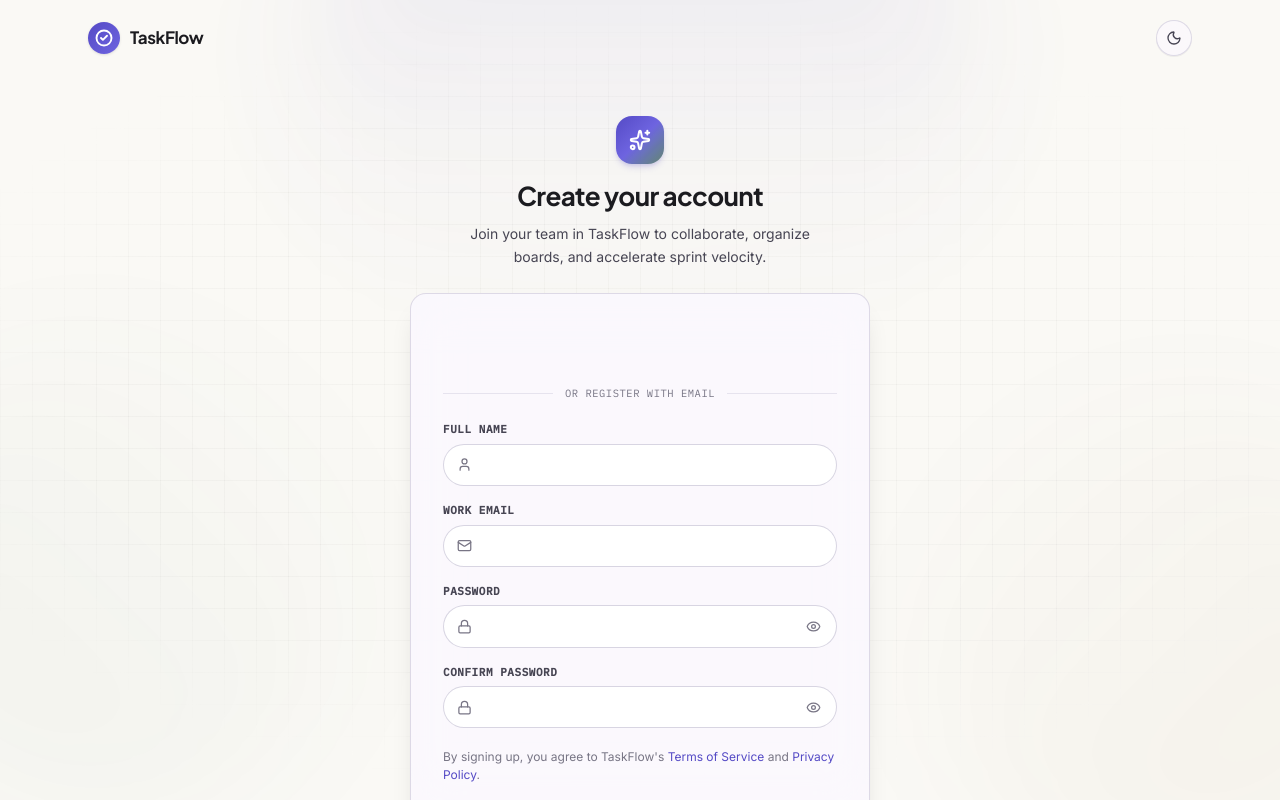
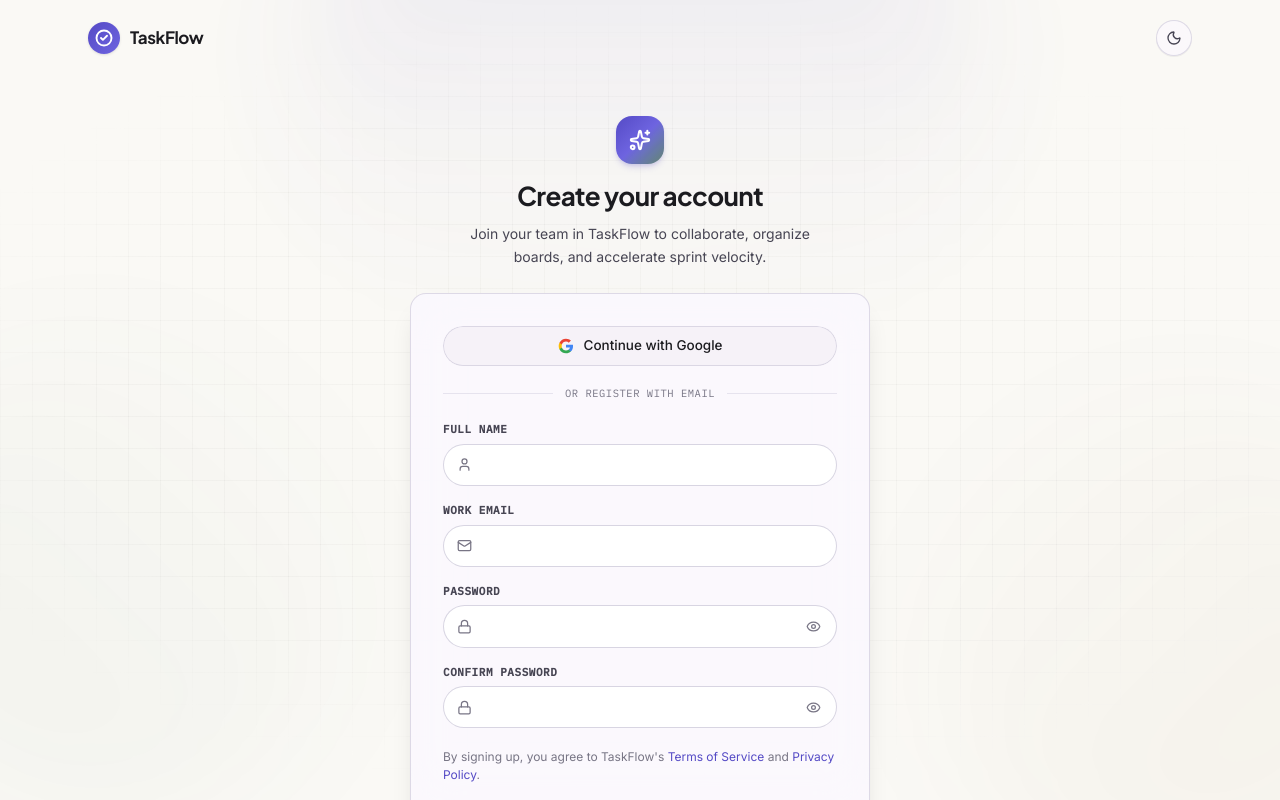
Before and after one commit to samimkabiru/taskflow-frontend, a Next.js app: page /register in a window 1280 px wide. Built offline with nearby package versions, Linux system fonts and the light colour scheme; no server answers.

Commit message:
feat(auth): custom full-width Google button with forced account chooser

```diff
--- a/src/app/(auth)/login/page.tsx
+++ b/src/app/(auth)/login/page.tsx
@@ -10,7 +10,7 @@ import {
 } from "lucide-react";
 import { useAuth } from "@/contexts/AuthContext";
 import { toast } from "sonner";
-import { GoogleLogin } from "@react-oauth/google";
+import GoogleSignInButton from "@/components/auth/GoogleSignInButton";
 
 export default function LoginPage() {
   const { login, loginWithGoogle, user, isLoading } = useAuth();
@@ -96,15 +96,9 @@ export default function LoginPage() {
       <div className="relative rounded-2xl border border-outline-variant/60 bg-surface/85 dark:bg-surface-low/85 backdrop-blur-xl shadow-xl p-6 sm:p-8 flex flex-col gap-5">
 
         {/* Google Sign-In */}
-        <div className="w-full flex justify-center min-h-[40px] [&>div]:!w-full [&_iframe]:!w-full">
-          {isGoogleLoading ? (
-            <div className="w-full h-10 px-4 rounded-full border border-outline-variant/60 bg-surface-low/80 dark:bg-surface-high/60 flex items-center justify-center gap-2.5 text-on-surface-variant font-[family-name:var(--font-body)] text-[13.5px] font-medium shadow-2xs select-none">
-              <Loader2 size={16} className="animate-spin text-primary shrink-0" />
-              <span>Signing you in with Google…</span>
-            </div>
-          ) : (
-            <div className="w-full rounded-full overflow-hidden">
-              <GoogleLogin
+        <GoogleSignInButton
+          isLoading={isGoogleLoading}
+          text="Continue with Google"
           onSuccess={async (credentialResponse) => {
             const idToken = credentialResponse.credential;
             if (!idToken) {
@@ -125,15 +119,7 @@ export default function LoginPage() {
             setIsGoogleLoading(false);
             toast.error("Google sign-in was unsuccessful. Please try again.");
           }}
-                theme="outline"
-                size="large"
-                shape="pill"
-                text="continue_with"
-                width="100%"
         />
-            </div>
-          )}
-        </div>
 
         {/* Divider */}
         <div className="flex items-center gap-3">
--- a/src/app/(auth)/register/page.tsx
+++ b/src/app/(auth)/register/page.tsx
@@ -11,7 +11,7 @@ import {
 import { useAuth } from "@/contexts/AuthContext";
 import { toast } from "sonner";
 import { cn } from "@/lib/utils";
-import { GoogleLogin } from "@react-oauth/google";
+import GoogleSignInButton from "@/components/auth/GoogleSignInButton";
 
 export default function RegisterPage() {
   const { register, loginWithGoogle, user, isLoading } = useAuth();
@@ -119,15 +119,9 @@ export default function RegisterPage() {
       <div className="relative rounded-2xl border border-outline-variant/60 bg-surface/85 dark:bg-surface-low/85 backdrop-blur-xl shadow-xl p-6 sm:p-8 flex flex-col gap-5">
 
         {/* Google Sign-In */}
-        <div className="w-full flex justify-center min-h-[40px] [&>div]:!w-full [&_iframe]:!w-full">
-          {isGoogleLoading ? (
-            <div className="w-full h-10 px-4 rounded-full border border-outline-variant/60 bg-surface-low/80 dark:bg-surface-high/60 flex items-center justify-center gap-2.5 text-on-surface-variant font-[family-name:var(--font-body)] text-[13.5px] font-medium shadow-2xs select-none">
-              <Loader2 size={16} className="animate-spin text-primary shrink-0" />
-              <span>Signing you in with Google…</span>
-            </div>
-          ) : (
-            <div className="w-full rounded-full overflow-hidden">
-              <GoogleLogin
+        <GoogleSignInButton
+          isLoading={isGoogleLoading}
+          text="Continue with Google"
           onSuccess={async (credentialResponse) => {
             const idToken = credentialResponse.credential;
             if (!idToken) {
@@ -148,15 +142,7 @@ export default function RegisterPage() {
             setIsGoogleLoading(false);
             toast.error("Google sign-in was unsuccessful. Please try again.");
           }}
-                theme="outline"
-                size="large"
-                shape="pill"
-                text="continue_with"
-                width="100%"
         />
-            </div>
-          )}
-        </div>
 
         {/* Divider */}
         <div className="flex items-center gap-3">
--- /dev/null
+++ b/src/components/auth/GoogleSignInButton.tsx
@@ -0,0 +1,79 @@
+"use client";
+
+import { useEffect } from "react";
+import { GoogleLogin, CredentialResponse, googleLogout } from "@react-oauth/google";
+import { Loader2 } from "lucide-react";
+
+interface GoogleSignInButtonProps {
+  onSuccess: (credentialResponse: CredentialResponse) => void;
+  onError: () => void;
+  isLoading?: boolean;
+  text?: string;
+}
+
+export default function GoogleSignInButton({
+  onSuccess,
+  onError,
+  isLoading = false,
+  text = "Continue with Google",
+}: GoogleSignInButtonProps) {
+  // Disable automatic selection on mount to force the Google Account Chooser
+  // so the user is always presented with their list of emails
+  useEffect(() => {
+    try {
+      googleLogout();
+    } catch {
+      // no-op if Google script not initialized yet
+    }
+  }, []);
+
+  if (isLoading) {
+    return (
+      <div className="w-full h-10 px-4 rounded-full border border-outline-variant/60 bg-surface-low/80 dark:bg-surface-high/60 flex items-center justify-center gap-2.5 text-on-surface-variant font-[family-name:var(--font-body)] text-[13.5px] font-medium shadow-2xs select-none">
+        <Loader2 size={16} className="animate-spin text-primary shrink-0" />
+        <span>Signing you in with Google…</span>
+      </div>
+    );
+  }
+
+  return (
+    <div className="group relative w-full h-10 rounded-full overflow-hidden">
+      {/* ── Custom Native Button UI (Always full-width, never shrinks, never personalizes) ── */}
+      <div className="w-full h-full px-4 rounded-full border border-outline-variant/60 bg-surface-low/80 dark:bg-surface-high/60 group-hover:bg-surface-low group-hover:border-outline-variant dark:group-hover:bg-surface-high flex items-center justify-center gap-2.5 text-on-surface font-[family-name:var(--font-body)] text-[13.5px] font-medium shadow-2xs select-none transition-all cursor-pointer">
+        <svg className="w-4 h-4 shrink-0" viewBox="0 0 24 24" aria-hidden="true">
+          <path
+            fill="#4285F4"
+            d="M22.56 12.25c0-.78-.07-1.53-.2-2.25H12v4.26h5.92c-.26 1.37-1.04 2.53-2.21 3.31v2.77h3.57c2.08-1.92 3.28-4.74 3.28-8.09z"
+          />
+          <path
+            fill="#34A853"
+            d="M12 23c2.97 0 5.46-.98 7.28-2.66l-3.57-2.77c-.98.66-2.23 1.06-3.71 1.06-2.86 0-5.29-1.93-6.16-4.53H2.18v2.84C3.99 20.53 7.7 23 12 23z"
+          />
+          <path
+            fill="#FBBC05"
+            d="M5.84 14.09c-.22-.66-.35-1.36-.35-2.09s.13-1.43.35-2.09V7.06H2.18C1.43 8.55 1 10.22 1 12s.43 3.45 1.18 4.94l2.85-2.22.81-.63z"
+          />
+          <path
+            fill="#EA4335"
+            d="M12 5.38c1.62 0 3.06.56 4.21 1.64l3.15-3.15C17.45 2.09 14.97 1 12 1 7.7 1 3.99 3.47 2.18 7.06l3.66 2.84c.87-2.6 3.3-4.52 6.16-4.52z"
+          />
+        </svg>
+        <span className="truncate">{text}</span>
+      </div>
+
+      {/* ── Invisible Google Identity Trigger Overlay ── */}
+      <div className="absolute inset-0 z-10 opacity-[0.0001] cursor-pointer overflow-hidden flex items-center justify-center [&>div]:!w-full [&>div]:!h-full [&_iframe]:!w-full [&_iframe]:!h-full [&_iframe]:!scale-[2.5] [&_iframe]:!origin-center">
+        <GoogleLogin
+          onSuccess={onSuccess}
+          onError={onError}
+          auto_select={false}
+          theme="outline"
+          size="large"
+          shape="pill"
+          text="continue_with"
+          width="400"
+        />
+      </div>
+    </div>
+  );
+}
```
Lines whose indentation alone changed are shown as unchanged.
